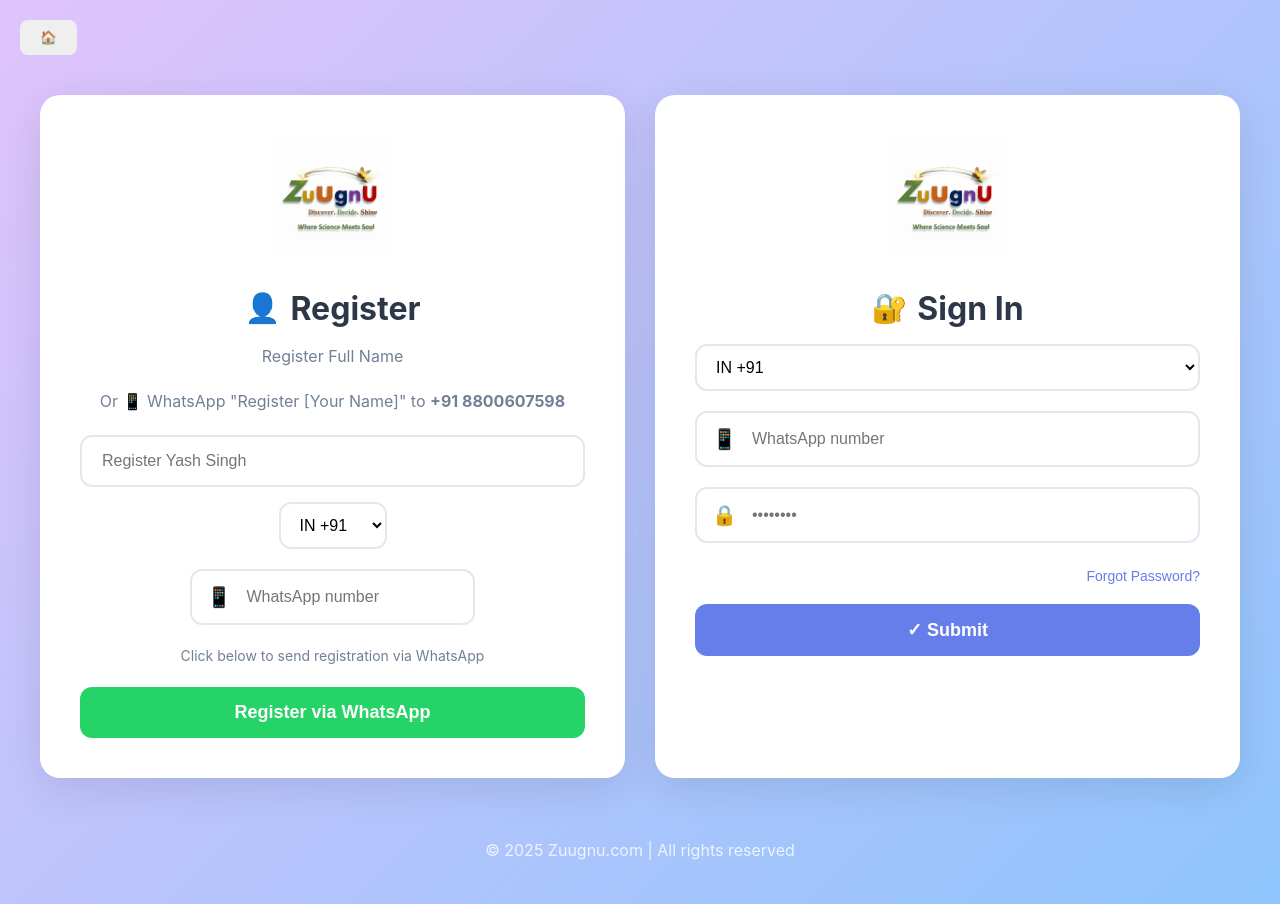
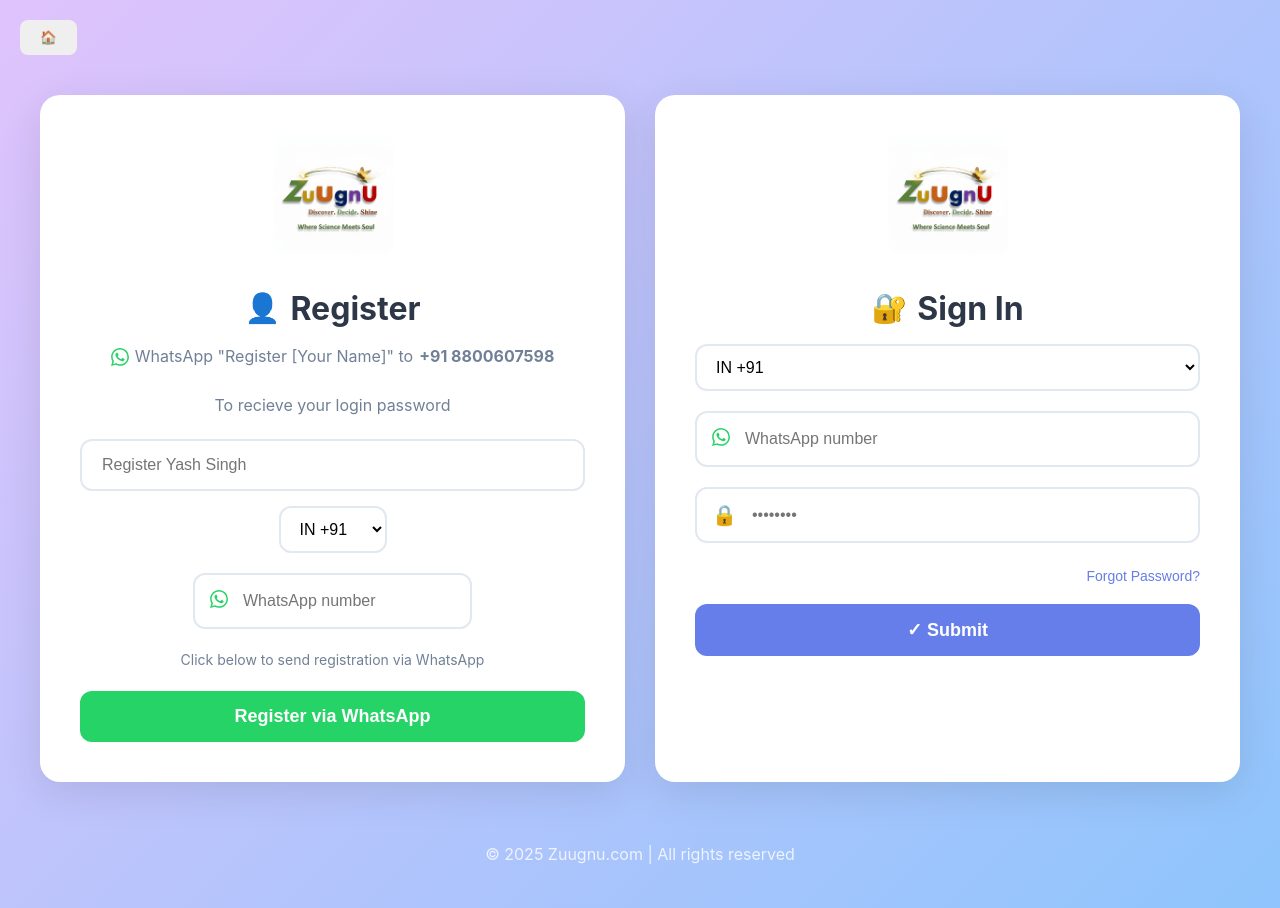
Before and after one commit to saubhtech/zuugnu-production, a Next.js app: page /login in a window 1280 px wide. Built offline with nearby package versions, Linux system fonts and the light colour scheme.

Commit message:
refactor login page: improve WhatsApp registration message and UI elements

```diff
--- a/src/app/login/page.js
+++ b/src/app/login/page.js
@@ -41,7 +41,7 @@
 
       // Open WhatsApp with pre-filled message to +91 8800607598
       const whatsappUrl = `https://wa.me/918800607598?text=${encodedMessage}`;
-      window.open(whatsappUrl, '_blank');
+      window.open(whatsappUrl, "_blank");
 
       setRegisterMessage(
         `✅ Opening WhatsApp...\n\nPlease click SEND to complete your registration.`
@@ -53,7 +53,6 @@
         setRegisterWhatsappNumber("");
         setRegisterMessage("");
       }, 3000);
-
     } catch (error) {
       setRegisterMessage("❌ Something went wrong. Please try again.");
     } finally {
@@ -148,11 +147,20 @@
           </h2>
 
           <p className="card-subtitle">
-            Register Full Name
+            <span
+              style={{
+                display: "inline-flex",
+                alignItems: "center",
+                gap: "6px",
+              }}
+            >
+              <svg width="18" height="18" viewBox="0 0 24 24" fill="#25D366">
+                <path d="M17.472 14.382c-.297-.149-1.758-.867-2.03-.967-.273-.099-.471-.148-.67.15-.197.297-.767.966-.94 1.164-.173.199-.347.223-.644.075-.297-.15-1.255-.463-2.39-1.475-.883-.788-1.48-1.761-1.653-2.059-.173-.297-.018-.458.13-.606.134-.133.298-.347.446-.52.149-.174.198-.298.298-.497.099-.198.05-.371-.025-.52-.075-.149-.669-1.612-.916-2.207-.242-.579-.487-.5-.669-.51-.173-.008-.371-.01-.57-.01-.198 0-.52.074-.792.372-.272.297-1.04 1.016-1.04 2.479 0 1.462 1.065 2.875 1.213 3.074.149.198 2.096 3.2 5.077 4.487.709.306 1.262.489 1.694.625.712.227 1.36.195 1.871.118.571-.085 1.758-.719 2.006-1.413.248-.694.248-1.289.173-1.413-.074-.124-.272-.198-.57-.347m-5.421 7.403h-.004a9.87 9.87 0 01-5.031-1.378l-.361-.214-3.741.982.998-3.648-.235-.374a9.86 9.86 0 01-1.51-5.26c.001-5.45 4.436-9.884 9.888-9.884 2.64 0 5.122 1.03 6.988 2.898a9.825 9.825 0 012.893 6.994c-.003 5.45-4.437 9.884-9.885 9.884m8.413-18.297A11.815 11.815 0 0012.05 0C5.495 0 .16 5.335.157 11.892c0 2.096.547 4.142 1.588 5.945L.057 24l6.305-1.654a11.882 11.882 0 005.683 1.448h.005c6.554 0 11.89-5.335 11.893-11.893a11.821 11.821 0 00-3.48-8.413Z" />
+              </svg>
+              WhatsApp "Register [Your Name]" to <strong>+91 8800607598</strong>
+            </span>
           </p>
-          <p className="card-subtitle">
-            Or 📱 WhatsApp "Register [Your Name]" to <strong>+91 8800607598</strong>
-          </p>
+          <p className="card-subtitle">To recieve your login password</p>
 
           <input
             type="text"
@@ -182,7 +190,11 @@
             className="input-group whatsapp-input"
             style={{ marginBottom: "20px" }}
           >
-            <span className="whatsapp-icon">📱</span>
+            <span className="whatsapp-icon">
+              <svg width="18" height="18" viewBox="0 0 24 24" fill="#25D366">
+                <path d="M17.472 14.382c-.297-.149-1.758-.867-2.03-.967-.273-.099-.471-.148-.67.15-.197.297-.767.966-.94 1.164-.173.199-.347.223-.644.075-.297-.15-1.255-.463-2.39-1.475-.883-.788-1.48-1.761-1.653-2.059-.173-.297-.018-.458.13-.606.134-.133.298-.347.446-.52.149-.174.198-.298.298-.497.099-.198.05-.371-.025-.52-.075-.149-.669-1.612-.916-2.207-.242-.579-.487-.5-.669-.51-.173-.008-.371-.01-.57-.01-.198 0-.52.074-.792.372-.272.297-1.04 1.016-1.04 2.479 0 1.462 1.065 2.875 1.213 3.074.149.198 2.096 3.2 5.077 4.487.709.306 1.262.489 1.694.625.712.227 1.36.195 1.871.118.571-.085 1.758-.719 2.006-1.413.248-.694.248-1.289.173-1.413-.074-.124-.272-.198-.57-.347m-5.421 7.403h-.004a9.87 9.87 0 01-5.031-1.378l-.361-.214-3.741.982.998-3.648-.235-.374a9.86 9.86 0 01-1.51-5.26c.001-5.45 4.436-9.884 9.888-9.884 2.64 0 5.122 1.03 6.988 2.898a9.825 9.825 0 012.893 6.994c-.003 5.45-4.437 9.884-9.885 9.884m8.413-18.297A11.815 11.815 0 0012.05 0C5.495 0 .16 5.335.157 11.892c0 2.096.547 4.142 1.588 5.945L.057 24l6.305-1.654a11.882 11.882 0 005.683 1.448h.005c6.554 0 11.89-5.335 11.893-11.893a11.821 11.821 0 00-3.48-8.413Z" />
+              </svg>
+            </span>
             <input
               type="tel"
               className="form-input"
@@ -251,7 +263,11 @@
             </div>
 
             <div className="input-group whatsapp-input">
-              <span className="whatsapp-icon">📱</span>
+              <span className="whatsapp-icon">
+                <svg width="18" height="18" viewBox="0 0 24 24" fill="#25D366">
+                  <path d="M17.472 14.382c-.297-.149-1.758-.867-2.03-.967-.273-.099-.471-.148-.67.15-.197.297-.767.966-.94 1.164-.173.199-.347.223-.644.075-.297-.15-1.255-.463-2.39-1.475-.883-.788-1.48-1.761-1.653-2.059-.173-.297-.018-.458.13-.606.134-.133.298-.347.446-.52.149-.174.198-.298.298-.497.099-.198.05-.371-.025-.52-.075-.149-.669-1.612-.916-2.207-.242-.579-.487-.5-.669-.51-.173-.008-.371-.01-.57-.01-.198 0-.52.074-.792.372-.272.297-1.04 1.016-1.04 2.479 0 1.462 1.065 2.875 1.213 3.074.149.198 2.096 3.2 5.077 4.487.709.306 1.262.489 1.694.625.712.227 1.36.195 1.871.118.571-.085 1.758-.719 2.006-1.413.248-.694.248-1.289.173-1.413-.074-.124-.272-.198-.57-.347m-5.421 7.403h-.004a9.87 9.87 0 01-5.031-1.378l-.361-.214-3.741.982.998-3.648-.235-.374a9.86 9.86 0 01-1.51-5.26c.001-5.45 4.436-9.884 9.888-9.884 2.64 0 5.122 1.03 6.988 2.898a9.825 9.825 0 012.893 6.994c-.003 5.45-4.437 9.884-9.885 9.884m8.413-18.297A11.815 11.815 0 0012.05 0C5.495 0 .16 5.335.157 11.892c0 2.096.547 4.142 1.588 5.945L.057 24l6.305-1.654a11.882 11.882 0 005.683 1.448h.005c6.554 0 11.89-5.335 11.893-11.893a11.821 11.821 0 00-3.48-8.413Z" />
+                </svg>
+              </span>
               <input
                 type="tel"
                 className="form-input"
```
